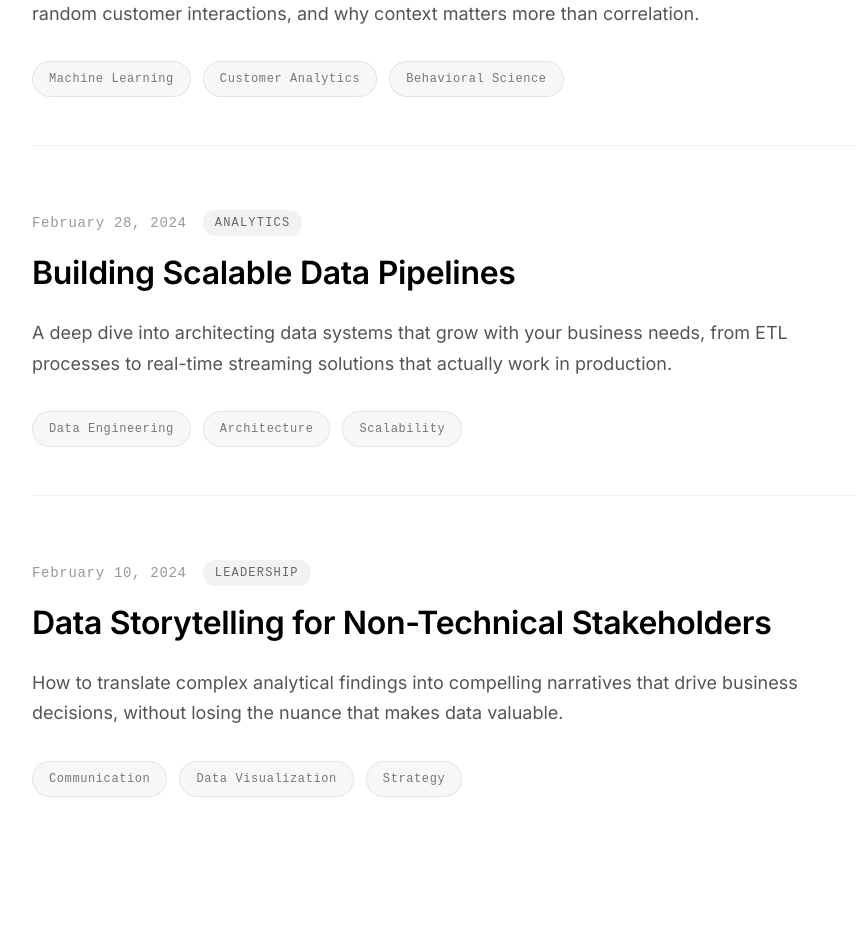
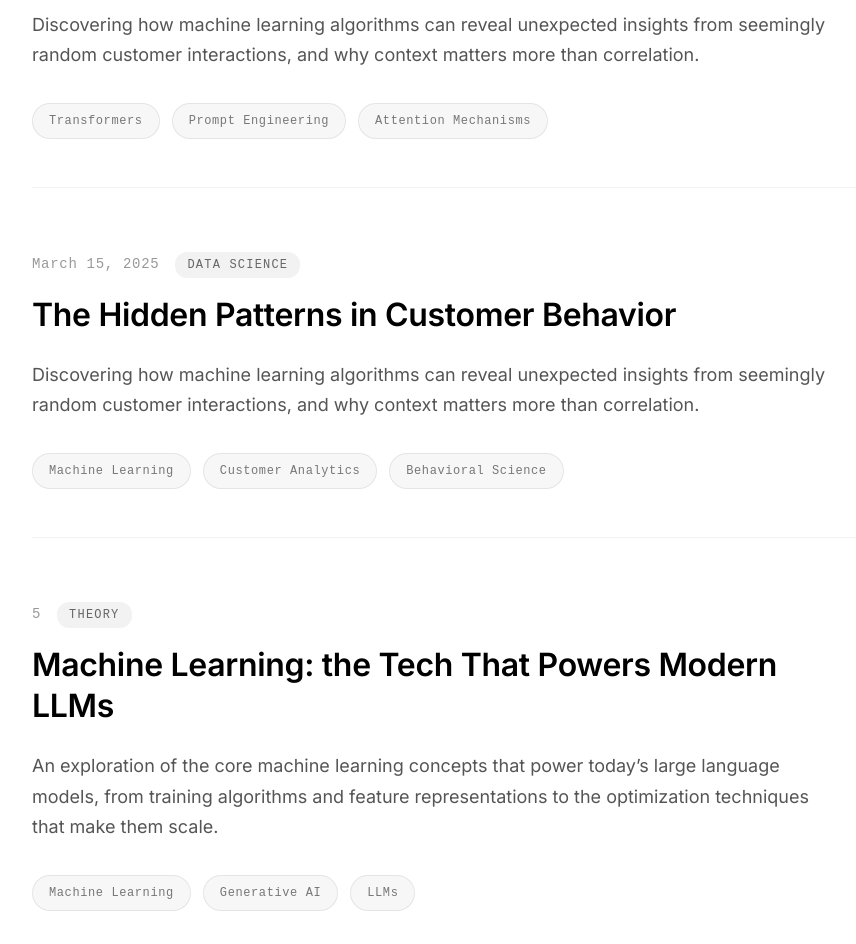
Before and after one commit to kylelcc/kylelcc.github.io, a plain HTML site: page blog.html in a window 1280 px wide. Shown: the part 522-1466 px from the top of the page, without its empty margins (140-996 px from the left). Before the commit the page ends 1383 px from the top, so only its background shows below. Drawn offline with nearby package versions, Linux system fonts and the light colour scheme; a web font is replaced by a local one.

Commit message:
Update blog.html

```diff
--- a/blog.html
+++ b/blog.html
@@ -66,15 +66,36 @@
     <section class="blog-posts">
       <div class="blog-container">
 
+        <!-- Blog Post 4 -->
+        <article class="blog-post">
+          <div class="blog-post-content">
+            <div class="blog-post-meta">
+              <time class="blog-post-date">March 30, 2025</time>
+              <span class="blog-post-category">Artificial Intelligence</span>
+            </div>
+            <h2 class="blog-post-title">
+              <a href="blog/blog-post-4.html">Applied Attention: Lessons from "Attention Is All You Need"</a>
+            </h2>
+            <p class="blog-post-excerpt">
+              Discovering how machine learning algorithms can reveal unexpected insights from seemingly random customer interactions, and why context matters more than correlation.
+            </p>
+            <div class="blog-post-tags">
+              <span class="blog-tag">Transformers</span>
+              <span class="blog-tag">Prompt Engineering</span>
+              <span class="blog-tag">Attention Mechanisms</span>
+            </div>
+          </div>
+        </article>
+
         <!-- Blog Post 3 -->
         <article class="blog-post">
           <div class="blog-post-content">
             <div class="blog-post-meta">
-              <time class="blog-post-date">March 15, 2024</time>
+              <time class="blog-post-date">March 15, 2025</time>
               <span class="blog-post-category">Data Science</span>
             </div>
             <h2 class="blog-post-title">
-              <a href="blog/blog-post-1.html">The Hidden Patterns in Customer Behavior</a>
+              <a href="blog/blog-post-3.html">The Hidden Patterns in Customer Behavior</a>
             </h2>
             <p class="blog-post-excerpt">
               Discovering how machine learning algorithms can reveal unexpected insights from seemingly random customer interactions, and why context matters more than correlation.
@@ -91,19 +112,19 @@
         <article class="blog-post">
           <div class="blog-post-content">
             <div class="blog-post-meta">
-              <time class="blog-post-date">February 28, 2024</time>
-              <span class="blog-post-category">Analytics</span>
+              <time class="blog-post-date">5</time>
+              <span class="blog-post-category">Theory</span>
             </div>
             <h2 class="blog-post-title">
-              <a href="blog-post-2.html">Building Scalable Data Pipelines</a>
+              <a href="blog-post-2.html">Machine Learning: the Tech That Powers Modern LLMs</a>
             </h2>
             <p class="blog-post-excerpt">
-              A deep dive into architecting data systems that grow with your business needs, from ETL processes to real-time streaming solutions that actually work in production.
+              An exploration of the core machine learning concepts that power today’s large language models, from training algorithms and feature representations to the optimization techniques that make them scale.
             </p>
             <div class="blog-post-tags">
-              <span class="blog-tag">Data Engineering</span>
-              <span class="blog-tag">Architecture</span>
-              <span class="blog-tag">Scalability</span>
+              <span class="blog-tag">Machine Learning</span>
+              <span class="blog-tag">Generative AI</span>
+              <span class="blog-tag">LLMs</span>
             </div>
           </div>
         </article>
@@ -112,19 +133,19 @@
         <article class="blog-post">
           <div class="blog-post-content">
             <div class="blog-post-meta">
-              <time class="blog-post-date">February 10, 2024</time>
-              <span class="blog-post-category">Leadership</span>
+              <time class="blog-post-date">February 10, 2025</time>
+              <span class="blog-post-category">Project</span>
             </div>
             <h2 class="blog-post-title">
-              <a href="blog-post-3.html">Data Storytelling for Non-Technical Stakeholders</a>
+              <a href="blog-post-1.html">>My First Machine Learning Project – Kaggle Titanic Challenge</a>
             </h2>
             <p class="blog-post-excerpt">
-              How to translate complex analytical findings into compelling narratives that drive business decisions, without losing the nuance that makes data valuable.
+              A hands-on journey through my first Kaggle project, from visualizing the Titanic dataset to engineering features with real-world logic that make models smarter and insights more actionable
             </p>
             <div class="blog-post-tags">
-              <span class="blog-tag">Communication</span>
-              <span class="blog-tag">Data Visualization</span>
-              <span class="blog-tag">Strategy</span>
+              <span class="blog-tag">Machine Learning</span>
+              <span class="blog-tag">Data Manipulation</span>
+              <span class="blog-tag">Sci-Ki Learn</span>
             </div>
           </div>
         </article>
```
